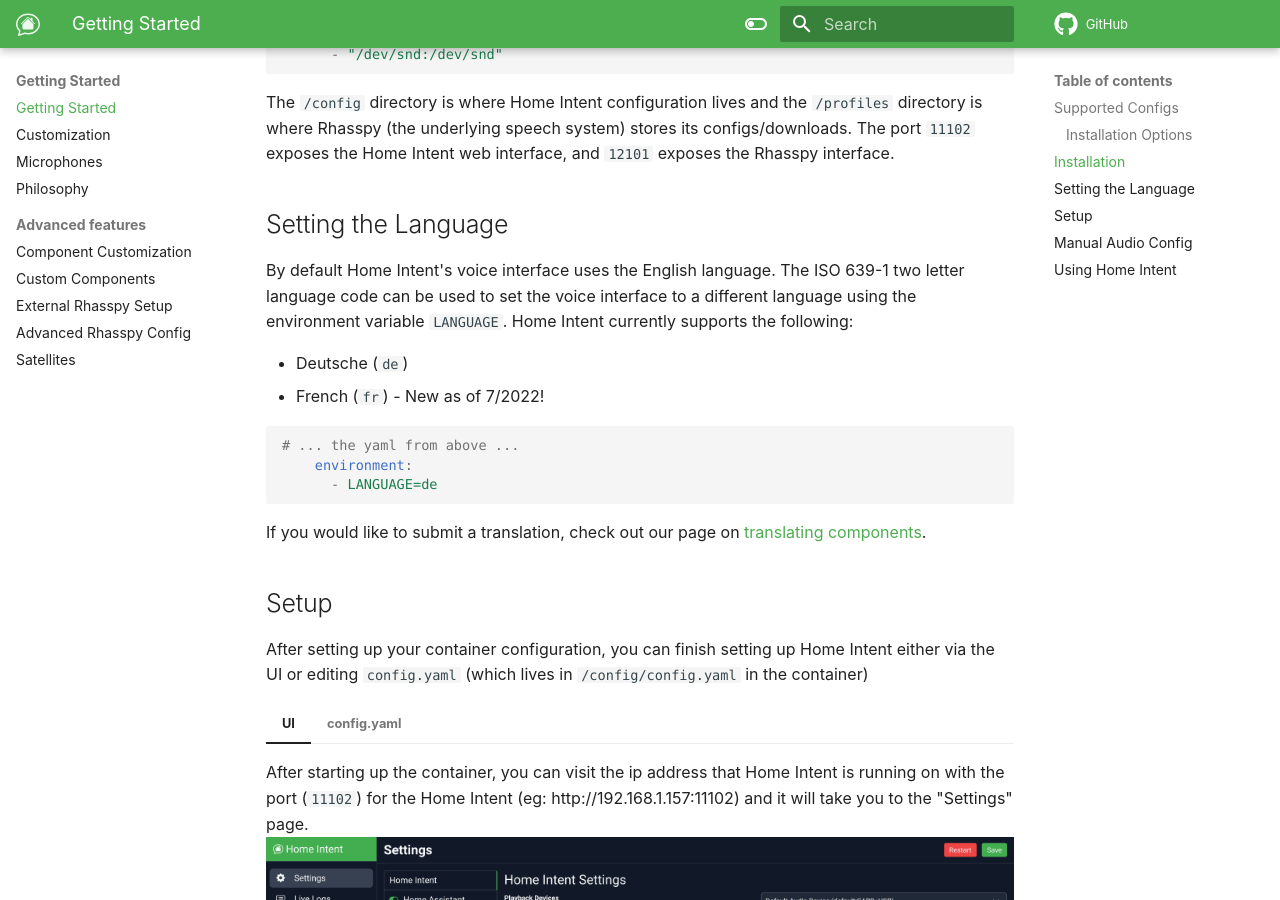
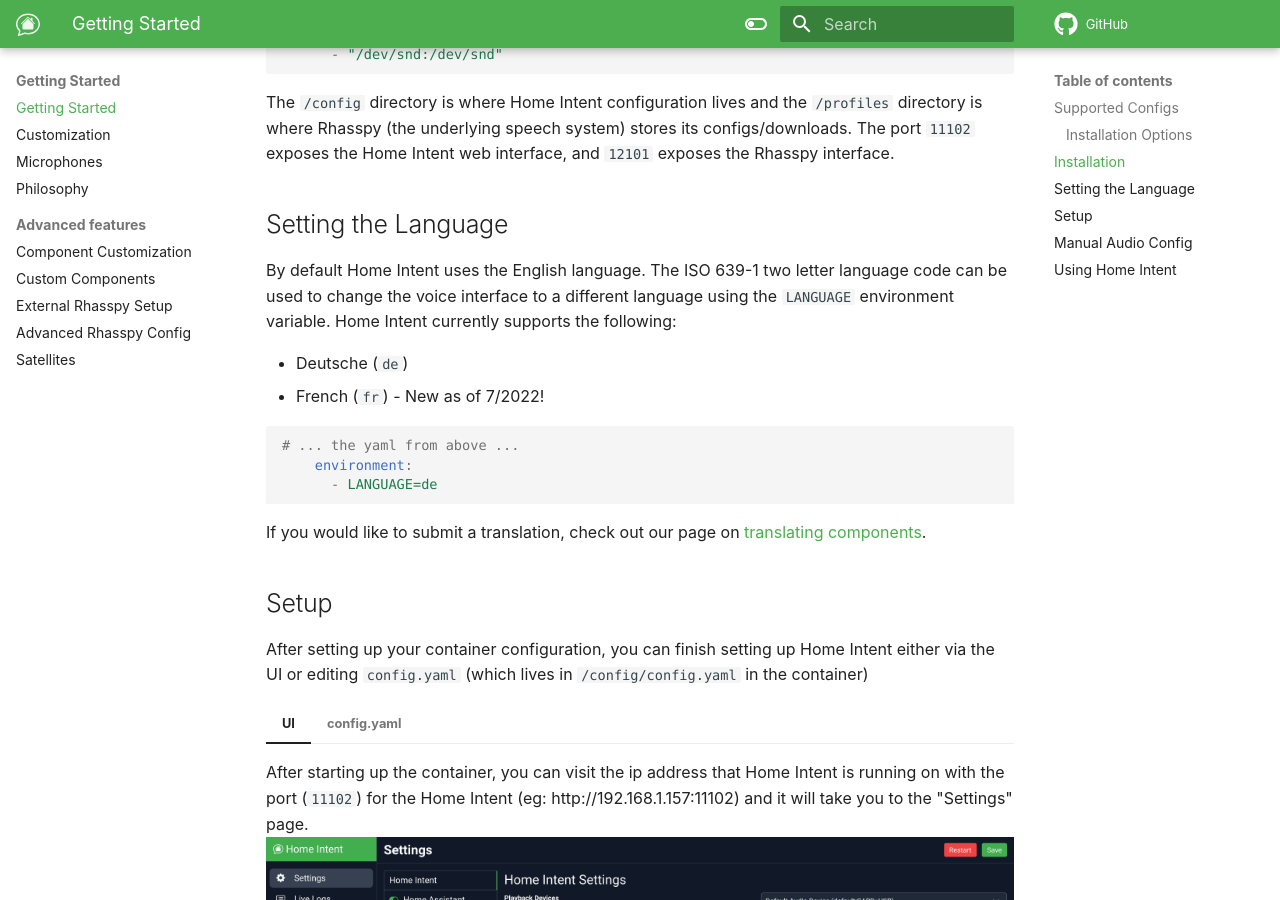
Before and after one commit to JarvyJ/HomeIntent, an MkDocs documentation site: the page built from docs/docs/getting-started/installation.md, in a window 1280 px wide and 900 px high, scrolled down 990 px. Built offline with MkDocs 1.6.1 and Material for MkDocs 9.7.7, drawn with Linux system fonts in a browser that asks for light colours; comment, search, counter and statistics services are not loaded.

Commit message:
Update installation.md

````diff
--- a/docs/docs/getting-started/installation.md
+++ b/docs/docs/getting-started/installation.md
@@ -37,7 +37,7 @@
 
 
 ## Setting the Language
-By default Home Intent's voice interface uses the English language. The ISO 639-1 two letter language code can be used to set the voice interface to a different language using the environment variable `LANGUAGE`. Home Intent currently supports the following:
+By default Home Intent uses the English language. The ISO 639-1 two letter language code can be used to change the voice interface to a different language using the `LANGUAGE` environment variable. Home Intent currently supports the following:
 
   * Deutsche (`de`)
   * French (`fr`) - New as of 7/2022!
@@ -48,7 +48,7 @@
       - LANGUAGE=de
 ```
 
-If you would like to submit a translation, check out our page on [translating components](../reference/translations/translating-components/).
+If you would like to submit a translation, check out our page on [translating components](../../reference/translations/translating-components/).
 
 ## Setup
 
````
